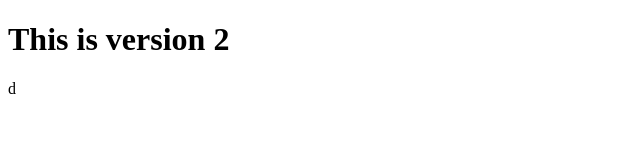
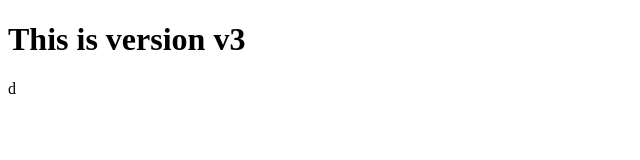
Before and after one commit to suvamkumarnanda/myrepo, a plain HTML site: page index.html in a window 1280 px wide. Shown: the full height of the page, 0-640 px from the left. Drawn offline with Linux system fonts and the light colour scheme.

Commit message:
third version of html page

```diff
--- a/index.html
+++ b/index.html
@@ -6,6 +6,6 @@
     <title>Document</title>
 </head>
 <body>
-       <h1>This is version 2</h1>d
+       <h1>This is version v3</h1>d
 </body>
 </html>
```
